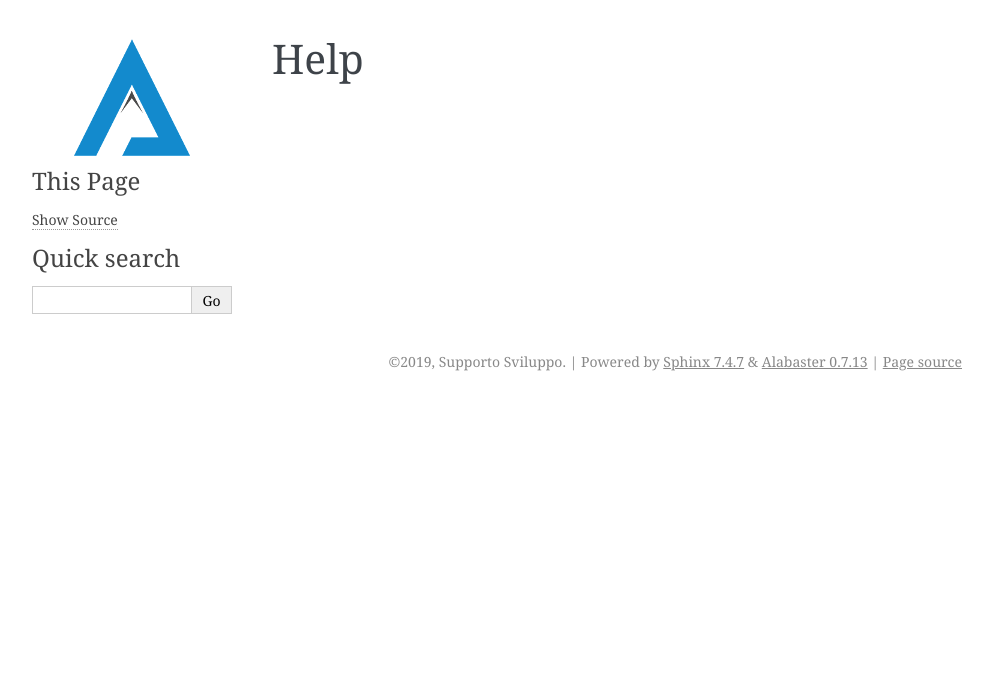
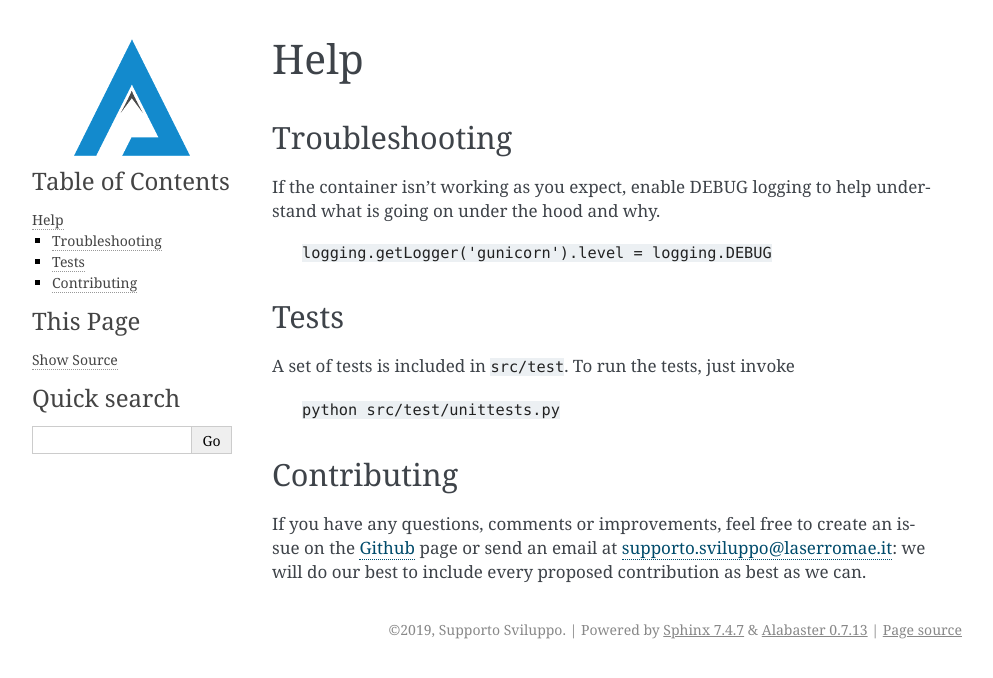
Before and after one commit to LaserRomae/googleauth-sidecar, a Sphinx documentation site: the page built from docs/source/help.rst, in a window 1280 px wide. Shown: the top 678 px of the page, without its empty margins (148-1141 px from the left). Built offline with Sphinx 7.4.7, drawn with Linux system fonts in a browser that asks for light colours.

```diff
--- a/docs/source/conf.py
+++ b/docs/source/conf.py
@@ -24,7 +24,7 @@
 author = u'Supporto Sviluppo'
 
 # The short X.Y version
-version = u''
+version = u'1.0'
 # The full version, including alpha/beta/rc tags
 release = u'1.0.0'
 
--- a/docs/source/description.rst
+++ b/docs/source/description.rst
@@ -1,2 +1,6 @@
 Description
-**************************
+***********
+
+**OAuth-Sidecar**, as its name says, is a "sidecar" container which works like a normal Docker container, but behaves differently during the startup and termination phases.
+
+This container acts as a reverse **HTTP proxy** for another container and it authenticates the user through the configured OAuth 2 service (currently only Google OAuth is available).
--- a/docs/source/help.rst
+++ b/docs/source/help.rst
@@ -1,2 +1,21 @@
 Help
-*****************************
+****
+
+Troubleshooting
+===============
+
+If the container isn't working as you expect, enable DEBUG logging to help understand what is going on under the hood and why.
+
+	``logging.getLogger('gunicorn').level = logging.DEBUG``
+
+Tests
+=====
+
+A set of tests is included in ``src/test``. To run the tests, just invoke
+
+	``python src/test/unittests.py``
+
+Contributing
+============
+
+If you have any questions, comments or improvements, feel free to create an issue on the `Github <https://github.com/LaserRomae/googleauth-sidecar/>`_ page or send an email at supporto.sviluppo@laserromae.it: we will do our best to include every proposed contribution as best as we can.
--- a/docs/source/index.rst
+++ b/docs/source/index.rst
@@ -4,7 +4,7 @@
 .. figure:: nstatic/logo.png
    :align: center
 
-Welcome to LaserRomae's OAuth-Sidecar documentation..
+Welcome to LaserRomae's OAuth-Sidecar documentation.
 
 Guide
 ^^^^^
```
Also changed, not shown: src/app/__init__.py (+48 -7 lines).
